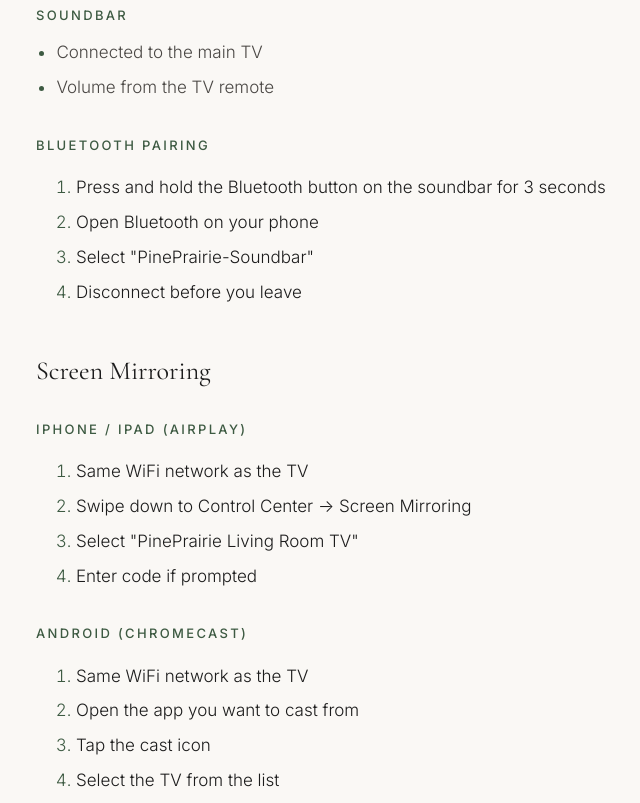
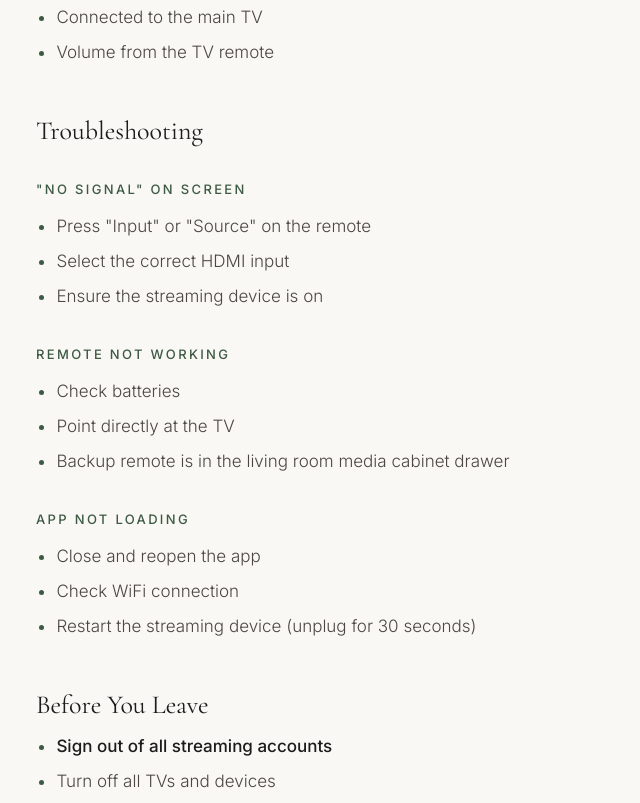
Before and after one commit to crutkas/PineAndPrairieCabin, an Astro site: page /guest/tv in a window 1280 px wide. Shown: the part 1397-2200 px from the top of the page, without its empty margins (248-888 px from the left). Built offline with nearby package versions, Linux system fonts and the light colour scheme; Astro itself is replaced by a stand-in of ours.

Commit message:
Guest handbook: Roku TVs in living room and ADU; drop Bluetooth, mirroring, thermostat checkout steps
Co-authored-by: Copilot App <223556219+Copilot@users.noreply.github.com>

```diff
--- a/src/pages/guest/tv.astro
+++ b/src/pages/guest/tv.astro
@@ -7,17 +7,16 @@ import Guest from '../../layouts/Guest.astro';
 
   <h2>TV Locations</h2>
   <ul>
-    <!-- PLACEHOLDER --><li><strong>Living room:</strong> 65-inch Samsung smart TV</li>
-    <!-- PLACEHOLDER --><li><strong>Primary bedroom:</strong> 50-inch TCL Roku smart TV</li>
+    <li><strong>Living room:</strong> Roku smart TV</li>
+    <li><strong>ADU (above the garage):</strong> Roku smart TV in the TV lounge</li>
   </ul>
 
   <h2>Quick Start</h2>
 
   <h3>Turning On</h3>
   <ol>
-    <li>Press power on the main TV remote</li>
-    <!-- PLACEHOLDER --><li>TV should switch to HDMI 1 automatically</li>
-    <!-- PLACEHOLDER --><li>If not, press "Input" or "Source" and select Roku / HDMI 1</li>
+    <li>Press power on the Roku remote</li>
+    <li>Pick an app from the Roku home screen</li>
   </ol>
 
   <h2>Streaming Apps</h2>
@@ -48,32 +47,6 @@ import Guest from '../../layouts/Guest.astro';
     <li>Volume from the TV remote</li>
   </ul>
 
-  <h3>Bluetooth Pairing</h3>
-  <ol>
-    <!-- PLACEHOLDER --><li>Press and hold the Bluetooth button on the soundbar for 3 seconds</li>
-    <li>Open Bluetooth on your phone</li>
-    <!-- PLACEHOLDER --><li>Select "PinePrairie-Soundbar"</li>
-    <li>Disconnect before you leave</li>
-  </ol>
-
-  <h2>Screen Mirroring</h2>
-
-  <h3>iPhone / iPad (AirPlay)</h3>
-  <ol>
-    <li>Same WiFi network as the TV</li>
-    <li>Swipe down to Control Center → Screen Mirroring</li>
-    <!-- PLACEHOLDER --><li>Select "PinePrairie Living Room TV"</li>
-    <li>Enter code if prompted</li>
-  </ol>
-
-  <h3>Android (Chromecast)</h3>
-  <ol>
-    <li>Same WiFi network as the TV</li>
-    <li>Open the app you want to cast from</li>
-    <li>Tap the cast icon</li>
-    <li>Select the TV from the list</li>
-  </ol>
-
   <h2>Troubleshooting</h2>
 
   <h3>"No Signal" on screen</h3>
@@ -100,7 +73,6 @@ import Guest from '../../layouts/Guest.astro';
   <h2>Before You Leave</h2>
   <ul>
     <li><strong>Sign out of all streaming accounts</strong></li>
-    <li>Disconnect Bluetooth devices</li>
     <li>Turn off all TVs and devices</li>
   </ul>
 
```
Also changed, not shown: src/pages/guest/checkout.astro (+2 -13 lines).
